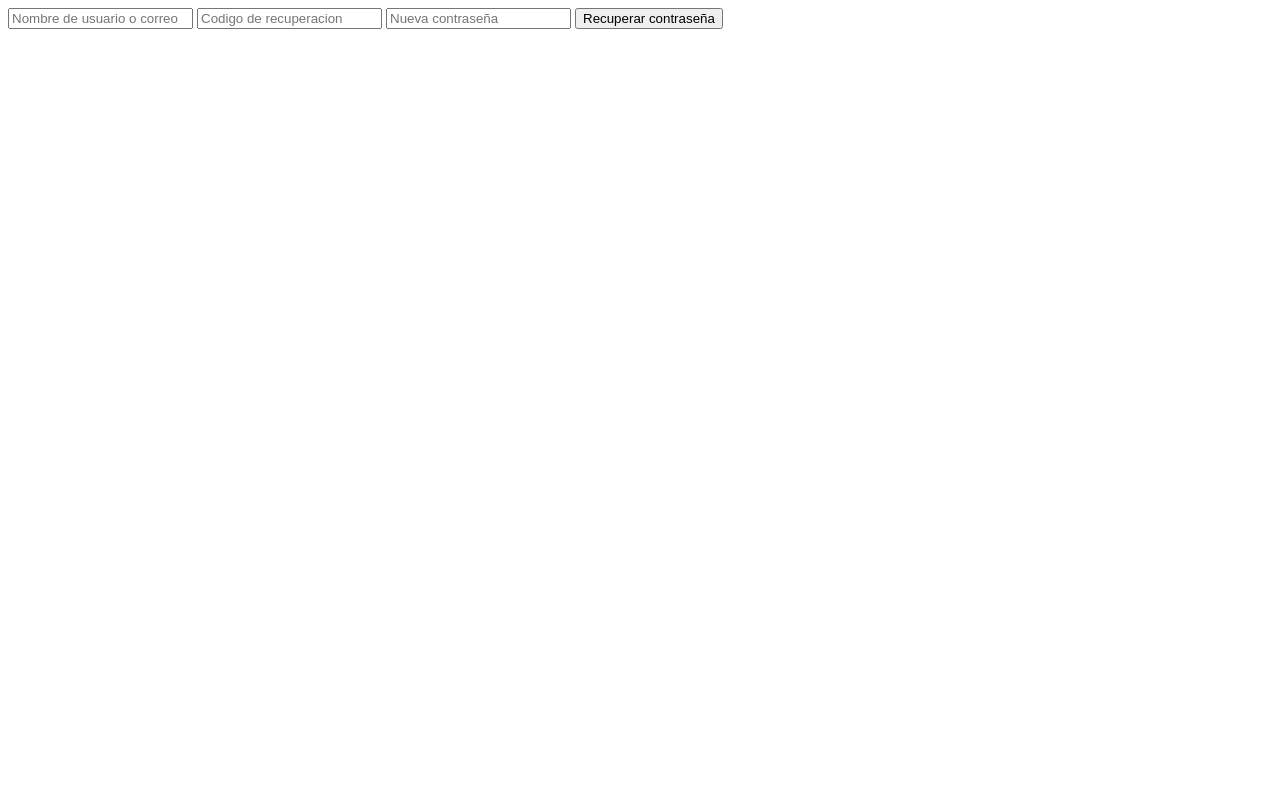
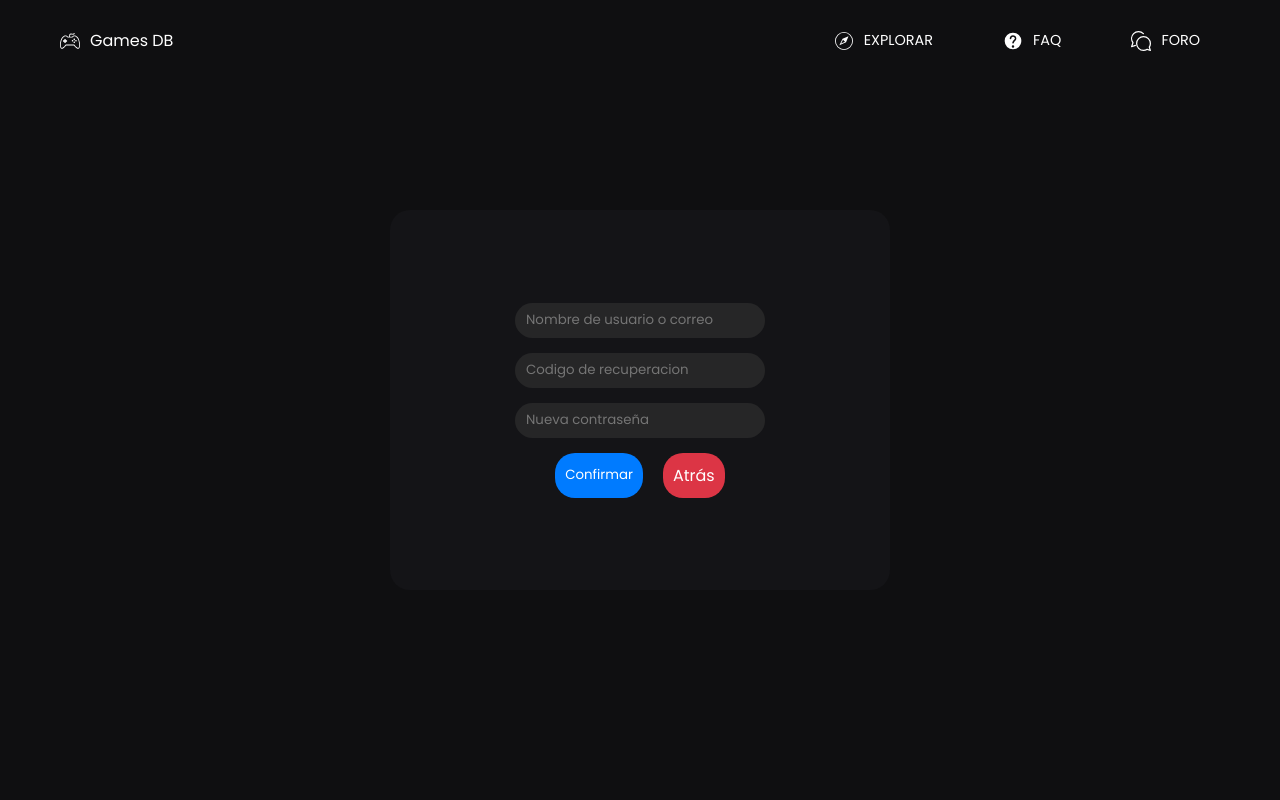
Before and after one commit to saulgutierrez/crud_login, a PHP site: page /reset-password.php in a window 1280 px wide. Run offline with PHP 8.4, Linux system fonts and the light colour scheme.

Commit message:
Mejoramos el diseño del formulario de recuperación de contraseña, Aún no finalizado.

```diff
--- /dev/null
+++ b/public/css/reset-password.css
@@ -0,0 +1,92 @@
+@import url('https://fonts.googleapis.com/css2?family=Poppins:wght@400;500;600;700&display=swap');
+
+* {
+    margin: 0;
+    padding: 0;
+    box-sizing: border-box;
+    font-family: "Poppins", sans-serif;
+}
+
+html {
+    font-size: 62.5%;
+}
+
+body {
+    font-size: 1.6rem;
+    background-color: #0f0f11;
+    width: 100%;
+    height: 100vh;
+    display: flex;
+    justify-content: center;
+    align-items: center;
+}
+
+form {
+    position: relative;
+    background-color: #141417;
+    width: 500px;
+    height: 380px;
+    display: flex;
+    justify-content: center;
+    align-items: center;
+    flex-direction: column;
+    border-radius: 20px;
+    color: #fff;
+    gap: 15px;
+}
+
+form input[type=text], form input[type=password] {
+    background-color: #262627;
+    border: 1px solid transparent;
+    outline: none;
+    color: #fff;
+    border-radius: 20px;
+    height: 35px;
+    padding: 15px 10px;
+    width: 250px;
+}
+
+form input[type=text]:focus, form input[type=password]:focus {
+    border: 1px solid #fff;
+    background-color: #141417;
+}
+
+.group-buttons {
+    display: flex;
+    gap: 20px;
+}
+
+form button {
+    background-color: #007bff;
+    border: none;
+    outline: none;
+    cursor: pointer;
+    color: #fff;
+    border-radius: 20px;
+    padding: 10px 10px;
+}
+
+form button:hover {
+    background-color: #0069d9;
+}
+
+form a {
+    text-decoration: none;
+    color: #fff;
+    background-color: #dc3545;
+    border: none;
+    outline: none;
+    border-radius: 20px;
+    padding: 10px 10px;
+}
+
+form a:hover {
+    background-color: #c82333;
+}
+
+.message {
+    display: none;
+    color: red;
+    position: absolute;
+    top: 300px;
+}
--- a/src/controllers/reset-password.js
+++ b/src/controllers/reset-password.js
@@ -6,6 +6,11 @@ $(document).ready(function () {
         const recoveryCode = $('#recoveryCode').val();
         const newPassword = $('#newPassword').val();
 
+        if ($('#userOrEmail').val() == "" || $('#recoveryCode').val() == "" || $('#newPassword').val() == "") {
+            $('#message').html('Faltan campos por llenar');
+            $('#message').show();
+            setTimeout("$('#message').html('')", 5000);
+        } else {
             $.ajax({
                 url     :   '../models/reset-password.php',
                 type  :   'POST',
@@ -29,5 +34,6 @@ $(document).ready(function () {
                     console.log('Error en la solicitud: ' + textStatus);
                 }
             });
+        }
     });
 });
--- a/src/views/reset-password.php
+++ b/src/views/reset-password.php
@@ -5,14 +5,20 @@
     <meta name="viewport" content="width=device-width, initial-scale=1.0">
     <script src="../../public/js/jquery-3.7.1.min.js"></script>
     <script src="../controllers/reset-password.js"></script>
-    <title>Reset Password</title>
+    <link rel="stylesheet" href="../../public/css/reset-password.css">
+    <title>Restablecer contraseña | GamesDB</title>
 </head>
 <body>
+    <?php include "../views/includes/navbar-forum.php"; ?>
     <form id="recoveryForm">
-        <input type="text" id="userOrEmail" placeholder="Nombre de usuario o correo" required>
-        <input type="text" id="recoveryCode" placeholder="Codigo de recuperacion" required>
-        <input type="password" id="newPassword" placeholder="Nueva contraseña" required>
-        <button type="submit">Recuperar contraseña</button>
+        <input type="text" id="userOrEmail" placeholder="Nombre de usuario o correo">
+        <input type="text" id="recoveryCode" placeholder="Codigo de recuperacion">
+        <input type="password" id="newPassword" placeholder="Nueva contraseña">
+        <div class="group-buttons">
+            <button type="submit">Confirmar</button>
+            <a href="login.php">Atrás</a>
+        </div>
+        <div id="message" class="message"></div>
     </form>
 </body>
 </html>
```
Also changed, not shown: public/css/login.css (+4 -4 lines). Lines whose indentation alone changed are shown as unchanged.
